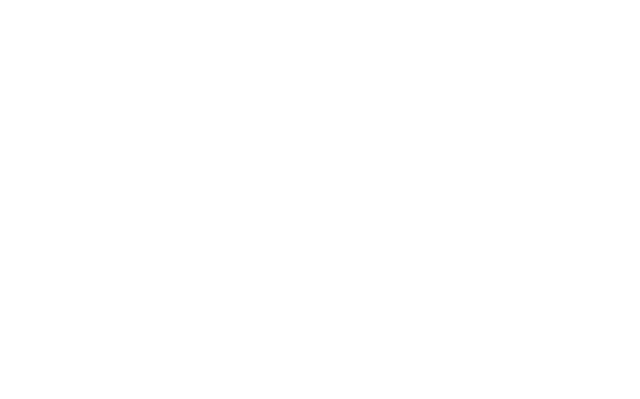
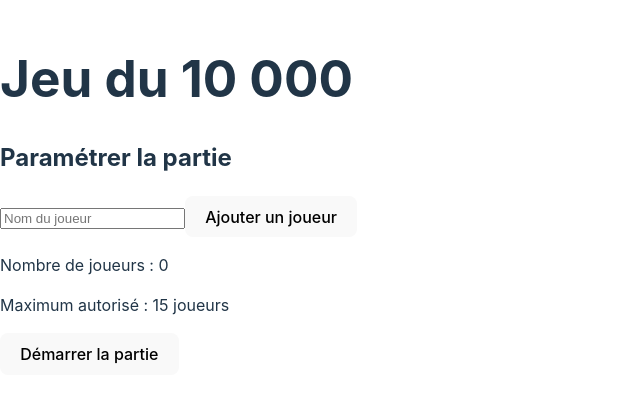
Before and after one commit to AurelienAllenic/dixmille, a React (Vite) app: page / in a window 1280 px wide. Shown: the part 205-604 px from the top of the page, without its empty margins (0-640 px from the left). Built offline with nearby package versions, Linux system fonts and the light colour scheme.

Commit message:
(feat) added context and settings for the game inside home component

```diff
--- a/src/components/Home.jsx
+++ b/src/components/Home.jsx
@@ -1,11 +1,79 @@
-import React from 'react'
+import React, { useState } from 'react';
+import { GameProvider, useGameContext } from '../context/GameContext';
+
+const GameSetup = () => {
+  const { state, dispatch, ACTIONS } = useGameContext();
+  const [playerName, setPlayerName] = useState('');
+
+  const addPlayer = () => {
+    if (playerName.trim() && state.players.length < 15) {
+      dispatch({
+        type: ACTIONS.ADD_PLAYER,
+        payload: { id: Date.now(), name: playerName, score: 0, bars: 0, entered: false },
+      });
+      setPlayerName('');
+    }
+  };
+
+  const removePlayer = (id) => {
+    dispatch({ type: ACTIONS.REMOVE_PLAYER, payload: id });
+  };
+
+  const startGame = () => {
+    if (state.players.length > 0) {
+      dispatch({ type: ACTIONS.START_GAME });
+    } else {
+      alert("Ajoutez au moins un joueur avant de commencer !");
+    }
+  };
+
+  return (
+    <div>
+      <h2>Paramétrer la partie</h2>
+
+      {/* Ajout de joueurs */}
+      <div>
+        <input
+          type="text"
+          value={playerName}
+          placeholder="Nom du joueur"
+          onChange={(e) => setPlayerName(e.target.value)}
+        />
+        <button onClick={addPlayer} disabled={state.players.length >= 15}>
+          Ajouter un joueur
+        </button>
+      </div>
+
+      {/* Liste des joueurs */}
+      <ul>
+        {state.players.map((player) => (
+          <li key={player.id}>
+            {player.name}
+            <button onClick={() => removePlayer(player.id)}>Supprimer</button>
+          </li>
+        ))}
+      </ul>
+
+      <p>Nombre de joueurs : {state.players.length}</p>
+      <p>Maximum autorisé : 15 joueurs</p>
+
+      {/* Bouton pour démarrer la partie */}
+      <button onClick={startGame} disabled={state.gameStarted}>
+        {state.gameStarted ? "Partie en cours..." : "Démarrer la partie"}
+      </button>
+    </div>
+  );
+};
 
 const Home = () => {
   return (
-    <div>
+    <GameProvider>
+      <div className="App">
+        <h1>Jeu du 10 000</h1>
+        <GameSetup />
+      </div>
+    </GameProvider>
+  );
+};
 
-    </div>
-  )
-}
-
-export default Home
+export default Home;
--- /dev/null
+++ b/src/context/GameContext.jsx
@@ -0,0 +1,89 @@
+import React, { createContext, useContext, useReducer } from 'react';
+
+// Limite maximale de joueurs
+const MAX_PLAYERS = 15;
+
+// État initial du jeu
+const initialState = {
+  players: [], // Liste des joueurs, ex : [{ id: 1, name: 'Player 1', score: 0, bars: 0, entered: false }]
+  activePlayer: null, // ID du joueur actif
+  dice: [1, 2, 3, 4, 5, 6], // Dés actuels
+  temporaryScore: 0, // Score temporaire pour le tour en cours
+  gameStarted: false, // Indique si la partie a commencé
+};
+
+// Types d'actions pour le reducer
+const ACTIONS = {
+  ADD_PLAYER: 'ADD_PLAYER',
+  REMOVE_PLAYER: 'REMOVE_PLAYER',
+  START_GAME: 'START_GAME',
+  UPDATE_SCORE: 'UPDATE_SCORE',
+  NEXT_PLAYER: 'NEXT_PLAYER',
+  RESET_GAME: 'RESET_GAME',
+};
+
+// Reducer pour gérer les actions du jeu
+const gameReducer = (state, action) => {
+  switch (action.type) {
+    case ACTIONS.ADD_PLAYER:
+      if (state.players.length >= MAX_PLAYERS) return state;
+      return {
+        ...state,
+        players: [...state.players, action.payload],
+      };
+
+    case ACTIONS.REMOVE_PLAYER:
+      return {
+        ...state,
+        players: state.players.filter((player) => player.id !== action.payload),
+      };
+
+    case ACTIONS.START_GAME:
+      return {
+        ...state,
+        gameStarted: true,
+        activePlayer: state.players.length > 0 ? state.players[0].id : null,
+      };
+
+    case ACTIONS.UPDATE_SCORE:
+      return {
+        ...state,
+        players: state.players.map((player) =>
+          player.id === action.payload.id
+            ? { ...player, score: player.score + action.payload.score }
+            : player
+        ),
+      };
+
+    case ACTIONS.NEXT_PLAYER:
+      const currentIndex = state.players.findIndex((p) => p.id === state.activePlayer);
+      const nextIndex = (currentIndex + 1) % state.players.length;
+      return {
+        ...state,
+        activePlayer: state.players[nextIndex].id,
+      };
+
+    case ACTIONS.RESET_GAME:
+      return initialState;
+
+    default:
+      return state;
+  }
+};
+
+// Contexte de jeu
+const GameContext = createContext();
+
+// Fournisseur du contexte
+export const GameProvider = ({ children }) => {
+  const [state, dispatch] = useReducer(gameReducer, initialState);
+
+  return (
+    <GameContext.Provider value={{ state, dispatch, ACTIONS }}>
+      {children}
+    </GameContext.Provider>
+  );
+};
+
+// Hook personnalisé pour utiliser le contexte
+export const useGameContext = () => useContext(GameContext);
```
